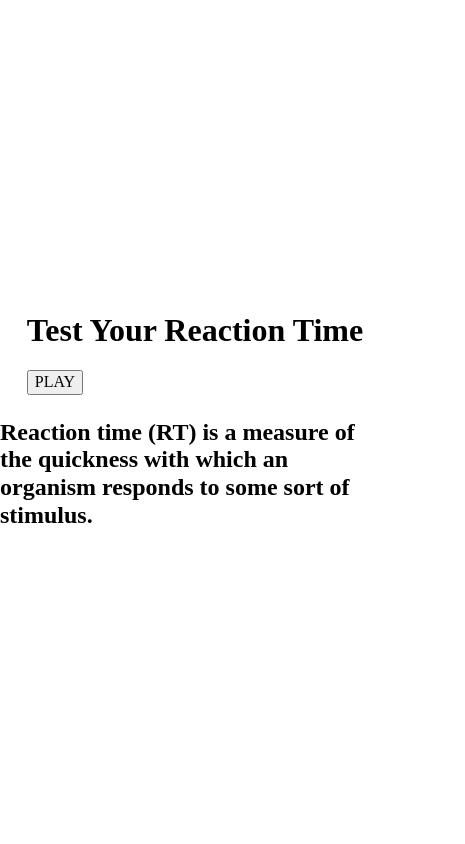
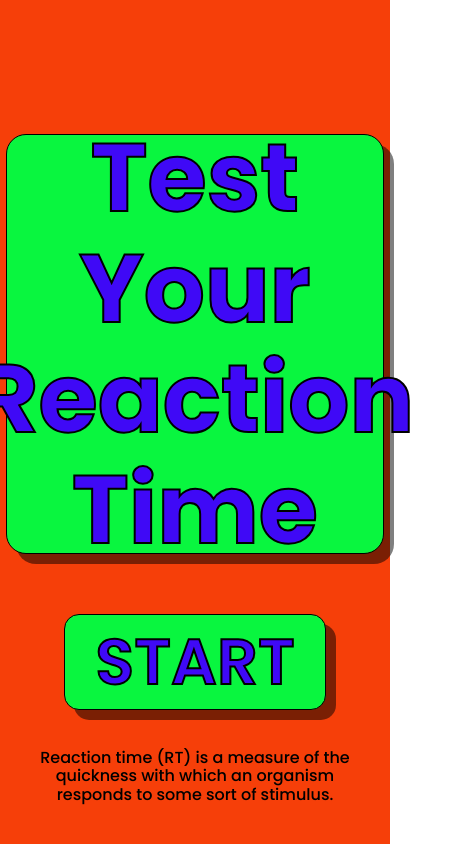
Before and after one commit to kindnemo/reaction-time-game, a plain HTML site: page index.html in a window 390 px wide. Shown: the whole page, 465 px wide, since content can reach past the window. Drawn offline with Linux system fonts and the light colour scheme.

Commit message:
Adds all the styling from the figma file
!!This styling isn't yet optimized for mobile devices!!

```diff
--- a/index.html
+++ b/index.html
@@ -27,7 +27,7 @@
 
             <!-- Main Button -->
             <button id="action-btn">
-                PLAY
+                START
             </button>
         </div>
 
--- a/style.css
+++ b/style.css
@@ -1,8 +1,19 @@
+:root{
+    --primary: #F63F09;
+    --secondary: #09F63F;
+    --font-color: #3F09F6;
+}
+
 *{
     box-sizing: border-box;
 }
+html{
+    font-family: 'Poppins', sans-serif;
+}
 
 .parent{
+    background-color: var(--primary);
+
     height: 100vh;
     width: 100%;
     display: flex;
@@ -10,3 +21,62 @@
     justify-content: center;
     align-items: center;
 }
+
+.info-n-btn{
+    display: flex;
+    flex-direction: column;
+    align-items: center;
+}
+.info-div{
+    width: 70%;
+    height: 420px;
+
+    display: flex;
+    flex-direction: column;
+    align-items: center;
+    justify-content: center;
+    text-align: center;
+    margin: 30px;
+    border: 1px solid black;
+    background-color: var(--secondary);
+    padding: 20px;
+    border-radius: 20px;
+    box-shadow: 10px 10px 0px
+    rgba(0,0,0,0.5);
+}
+
+#updater{  /*The main updater font that shows the prompt*/
+    font-size: 6rem;
+    color: var(--font-color);
+    -webkit-text-stroke: 2px black; /* width and color */
+}
+
+#action-btn{ /*Well its an action button*/
+    background-color: var(--secondary);
+    margin: 30px;
+    color: var(--font-color);
+
+    font-size: 4rem;
+    font-weight: 600;
+    border: 1px solid black;
+    border-radius: 15px;
+    padding: 10px 30px 10px 30px;
+
+
+    /* Shadow for the button */
+    box-shadow: 10px 10px 0px
+    rgba(0,0,0,0.5);
+    -webkit-text-stroke: 2px black; /* width and color */
+    cursor: pointer;
+}
+
+footer{
+    position: absolute;
+    text-align: center;
+    bottom: 0;
+    margin: 20px;
+}
+.desc{
+    font-size: 1rem;
+    font-weight: 500;
+}
```
